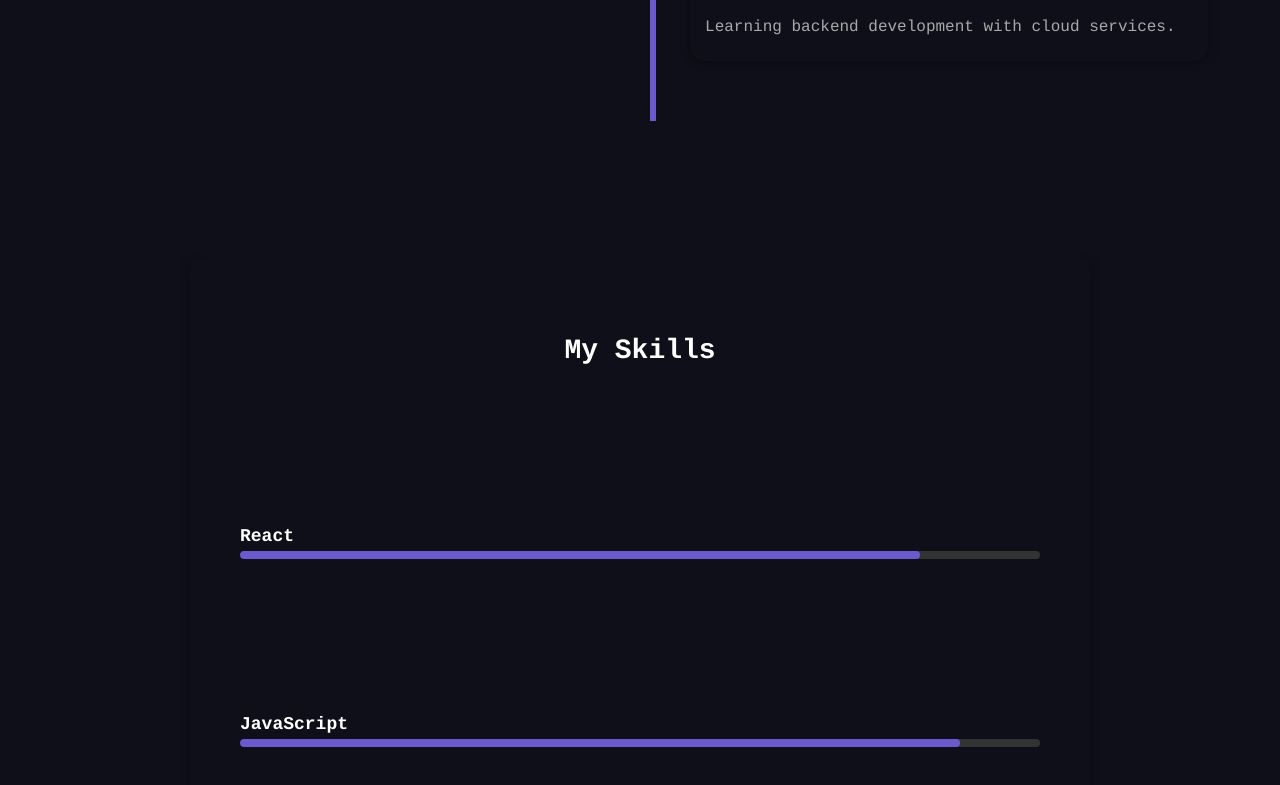
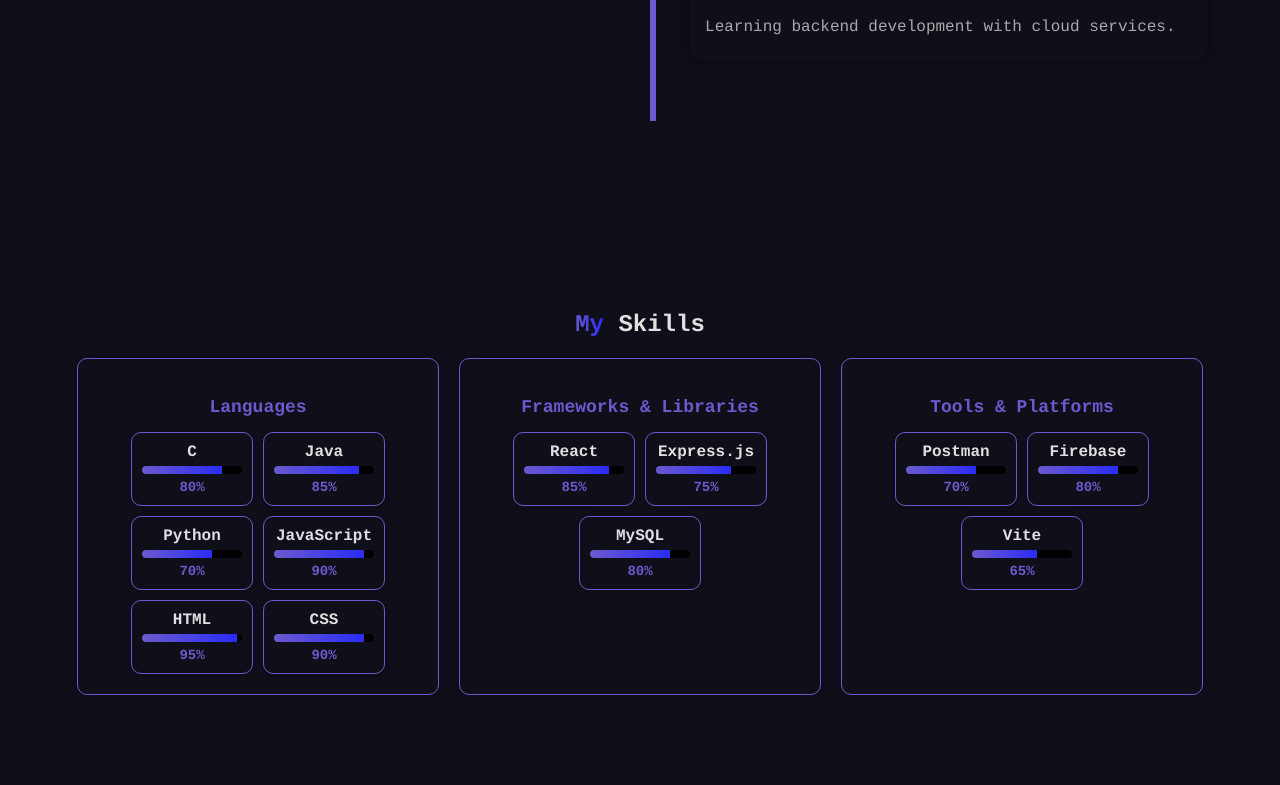
Before and after one commit to Arunitdy/portfolio-2.0, a React (Vite) app in the folder portfolio/: page / in a window 1280 px wide. Shown: the part 1927-2712 px from the top of the page. Built offline with nearby package versions, Linux system fonts and the light colour scheme.

Commit message:
refactor Skills section in Profile component; replace images, enhance layout, and add animated skill bars

```diff
--- a/portfolio/src/All/Profile.jsx
+++ b/portfolio/src/All/Profile.jsx
@@ -1,5 +1,5 @@
 import {useState, useEffect} from "react"
-import ProfileImg from "./ProfileImg.jpg";
+import ProfileImg from "./logos/ProfileImg.jpg";
 import {FaLinkedin, FaGithub, FaFacebook, FaInstagram} from "react-icons/fa"
 import { Timeline } from "./TimeLine/Timeline";
 import { Skills } from "./Skill/Skill";
--- a/portfolio/src/All/Skill/Skil.css
+++ /dev/null
@@ -1,47 +0,0 @@
-.skills {
-    text-align: center;
-    padding: 50px;
-    color: white;
-    box-shadow: 0 4px 10px rgba(0, 0, 0, 0.3);
-    margin: 20px auto;
-    width: 80%;
-    max-width: 800px;
-  }
-
-  .skills h2 {
-    font-size: 28px;
-    margin-bottom: 20px;
-    font-weight: bold;
-  }
-
-  .skills-container {
-    display: flex;
-    flex-direction: column;
-    gap: 15px;
-  }
-
-  .skill {
-    text-align: left;
-    font-size: 18px;
-  }
-
-  .skill-name {
-    font-weight: bold;
-  }
-
-  .skill-bar {
-    width: 100%;
-    background-color: #333;
-    height: 8px;
-    border-radius: 5px;
-    margin-top: 5px;
-    position: relative;
-    overflow: hidden;
-  }
-
-  .skill-fill {
-    height: 100%;
-    background: #6a5acd;
-    border-radius: 5px;
-    transition: width 1s ease-in-out;
-  }
--- a/portfolio/src/All/Skill/Skill.jsx
+++ b/portfolio/src/All/Skill/Skill.jsx
@@ -1,28 +1,108 @@
-import React from "react";
-import "./Skil.css";
+import React, { useEffect, useState, useRef } from "react";
+import { SkillBar } from "./SkillBar/SkillBar";
+import "./Skills.css";
 
 const skillsData = [
-  { name: "React", level: "85%" },
-  { name: "JavaScript", level: "90%" },
-  { name: "MySQL", level: "75%" },
-  { name: "Express.js", level: "80%" },
+  {
+    category: "Languages",
+    skills: [
+      { name: "C", percentage: 80 },
+      { name: "Java", percentage: 85 },
+      { name: "Python", percentage: 70 },
+      { name: "JavaScript", percentage: 90 },
+      { name: "HTML", percentage: 95 },
+      { name: "CSS", percentage: 90 },
+    ],
+  },
+  {
+    category: "Frameworks & Libraries",
+    skills: [
+      { name: "React", percentage: 85 },
+      { name: "Express.js", percentage: 75 },
+      { name: "MySQL", percentage: 80 },
+    ],
+  },
+  {
+    category: "Tools & Platforms",
+    skills: [
+      { name: "Postman", percentage: 70 },
+      { name: "Firebase", percentage: 80 },
+      { name: "Vite", percentage: 65 },
+    ],
+  },
 ];
 
+export const Skills = () => {
+  const [animatedSkills, setAnimatedSkills] = useState(
+    skillsData.map((category) => ({
+      ...category,
+      skills: category.skills.map((skill) => ({ ...skill, animatedPercentage: 0 })),
+    }))
+  );
 
-export const Skills = () => {
+  const sectionRef = useRef(null);
+  const [isVisible, setIsVisible] = useState(false);
+
+  useEffect(() => {
+    const observer = new IntersectionObserver(
+      ([entry]) => {
+        if (entry.isIntersecting) {
+          setIsVisible(true);
+          observer.disconnect(); // Stop observing after animation starts
+        }
+      },
+      { threshold: 0.5 } // 50% of the section should be visible before triggering animation
+    );
+
+    if (sectionRef.current) {
+      observer.observe(sectionRef.current);
+    }
+
+    return () => observer.disconnect();
+  }, []);
+
+  useEffect(() => {
+    if (isVisible) {
+      setAnimatedSkills(
+        skillsData.map((category) => ({
+          ...category,
+          skills: category.skills.map((skill) => ({
+            ...skill,
+            animatedPercentage: skill.percentage,
+          })),
+        }))
+      );
+    }
+  }, [isVisible]);
+
   return (
-    <div className="skills">
-      <h2>My Skills</h2>
-      <div className="skills-container">
-        {skillsData.map((skill, index) => (
-          <div className="skill" key={index}>
-            <span className="skill-name">{skill.name}</span>
-            <div className="skill-bar">
-              <div className="skill-fill" style={{ width: skill.level }}></div>
+    <div ref={sectionRef} className="skills-container">
+      <h2 className="skills-title"><span>My</span> Skills</h2>
+      <div className="skills-section">
+        {animatedSkills.map((section, index) => (
+          <div key={index} className="skill-category">
+            <h3 className="category-title">{section.category}</h3>
+            <div className="skills-grid">
+              {section.skills.map((skill, i) => (
+                <div key={i} className="skill-box">
+                  <div className="skill-name">{skill.name}</div>
+                  <div className="progress-bar">
+                    <div
+                      className="progress-fill"
+                      style={{
+                        width: `${skill.animatedPercentage}%`,
+                        transition: "width 1.5s ease-in-out",
+                      }}
+                    ></div>
+                  </div>
+                  <div className="skill-percentage">{skill.animatedPercentage}%</div>
+                </div>
+              ))}
             </div>
           </div>
         ))}
       </div>
+      <SkillBar/>
     </div>
   );
 };
--- /dev/null
+++ b/portfolio/src/All/Skill/SkillBar/SkillBar.css
@@ -0,0 +1,59 @@
+.skills-bar-container {
+    width: 100%;
+    overflow: hidden;
+    padding: 200px 0;
+    position: relative;
+    white-space: nowrap;
+}
+.skills-bar {
+    display: flex;
+    flex-wrap: nowrap;
+    position: relative;
+    width: 100%;
+}
+
+.scrolling-logos {
+    display: flex;
+    animation: scroll-left 65s linear infinite;
+    width: max-content; /* Ensure smooth transition */
+}
+
+/* Adjust skill box */
+.skill-logo {
+    flex-shrink: 0;
+    width: 80px;
+    height: 80px;
+    margin: 0 6vw;
+    display: flex;
+    align-items: center;
+    justify-content: center;
+}
+
+.skill-logo img {
+    width: 100%;
+    height: 100%;
+    object-fit: contain;
+}
+
+/* Infinite scrolling effect */
+@keyframes scroll-left {
+    from {
+        transform: translateX(0);
+    }
+    to {
+        transform: translateX(-50%);
+    }
+}
+
+/* Responsive adjustments */
+@media (max-width: 768px) {
+    .skill-logo {
+        width: 60px;
+        height: 60px;
+        margin: 0 10px;
+    }
+
+    .scrolling-logos {
+        animation: scroll-left 16s linear infinite;
+    }
+}
--- /dev/null
+++ b/portfolio/src/All/Skill/SkillBar/SkillBar.jsx
@@ -0,0 +1,48 @@
+import React from "react";
+import "./SkillBar.css";
+
+// Skill logos (Replace these with actual logo images)
+import cLogo from "../../logos/ProfileImg.jpg";
+import javaLogo from "../../logos/ProfileImg.jpg";
+import pythonLogo from "../../logos/ProfileImg.jpg";
+import jsLogo from "../../logos/ProfileImg.jpg";
+import htmlLogo from "../../logos/ProfileImg.jpg";
+import cssLogo from "../../logos/ProfileImg.jpg";
+import reactLogo from "../../logos/ProfileImg.jpg";
+import expressLogo from "../../logos/ProfileImg.jpg";
+import mysqlLogo from "../../logos/ProfileImg.jpg";
+import postmanLogo from "../../logos/ProfileImg.jpg";
+import firebaseLogo from "../../logos/ProfileImg.jpg";
+import viteLogo from "../../logos/ProfileImg.jpg";
+
+const skills = [
+  { name: "C", logo: cLogo },
+  { name: "Java", logo: javaLogo },
+  { name: "Python", logo: pythonLogo },
+  { name: "JavaScript", logo: jsLogo },
+  { name: "HTML", logo: htmlLogo },
+  { name: "CSS", logo: cssLogo },
+  { name: "React", logo: reactLogo },
+  { name: "Express.js", logo: expressLogo },
+  { name: "MySQL", logo: mysqlLogo },
+  { name: "Postman", logo: postmanLogo },
+  { name: "Firebase", logo: firebaseLogo },
+  { name: "Vite", logo: viteLogo },
+];
+
+export const SkillBar = () => {
+    return (
+      <div className="skills-bar-container">
+        <div className="skills-bar">
+          {/* Seamless looping by duplicating elements */}
+          <div className="scrolling-logos">
+            {[...skills, ...skills].map((skill, index) => (
+              <div key={index} className="skill-logo">
+                <img src={skill.logo} alt={skill.name} />
+              </div>
+            ))}
+          </div>
+        </div>
+      </div>
+    );
+};
--- /dev/null
+++ b/portfolio/src/All/Skill/Skills.css
@@ -0,0 +1,100 @@
+.skills-container {
+  text-align: center;
+  color: #e0e0e0;
+  padding: 30px 2px;
+}
+
+.skills-title {
+  font-size: 24px;
+  margin-bottom: 20px;
+}
+
+.skills-title span {
+  background: linear-gradient(to right, #6a5acd, rgb(43, 43, 248));
+  -webkit-background-clip: text;
+  -webkit-text-fill-color: transparent;
+}
+.skills-section {
+  display: flex;
+  flex-wrap: wrap;
+  justify-content: center;
+  gap: 20px;
+}
+
+.skill-category {
+  border: 1px solid #6a5acd;
+  border-radius: 10px;
+  padding: 20px;
+  width: 320px;
+  box-shadow: 0px 0px 10px rgba(0, 0, 0, 0.3);
+}
+
+.category-title {
+  font-size: 18px;
+  margin-bottom: 15px;
+  text-align: center;
+  color: #6a5acd;
+  font-weight: bold;
+}
+
+.skills-grid {
+  display: flex;
+  flex-wrap: wrap;
+  gap: 10px;
+  justify-content: center;
+}
+
+.skill-box {
+  border: 1px solid #6a5acd;
+  border-radius: 10px;
+  padding: 10px;
+  text-align: center;
+  width: 100px;
+  box-shadow: 0px 0px 5px rgba(0, 0, 0, 0.2);
+  transition: transform 0.2s ease-in-out;
+}
+
+.skill-box:hover {
+  transform: scale(1.1);
+}
+
+.skill-name {
+  font-size: 16px;
+  font-weight: bold;
+  margin-bottom: 5px;
+}
+
+/* Progress bar container */
+.progress-bar {
+  width: 100%;
+  background: #000000;
+  border-radius: 10px;
+  height: 8px;
+  overflow: hidden;
+  position: relative;
+}
+
+/* Progress fill (animated) */
+.progress-fill {
+  height: 100%;
+  background:linear-gradient(to right, #6a5acd, rgb(43, 43, 248));
+  width: 0;
+  transition: width 1.5s ease-in-out;
+}
+
+.skill-percentage {
+  font-size: 14px;
+  color: #6a5acd;
+  font-weight: bold;
+  margin-top: 5px;
+}
+
+@media (max-width: 768px) {
+  .skills-section {
+      flex-direction: column;
+      align-items: center;
+  }
+  .skill-category {
+      width: 90%;
+  }
+}
```
Also changed, not shown: portfolio/src/All/logos/ProfileImg.jpg (renamed from portfolio/src/All/ProfileImg.jpg), portfolio/src/All/logos/ProfileImg.png (renamed from portfolio/src/All/ProfileImg.png).
